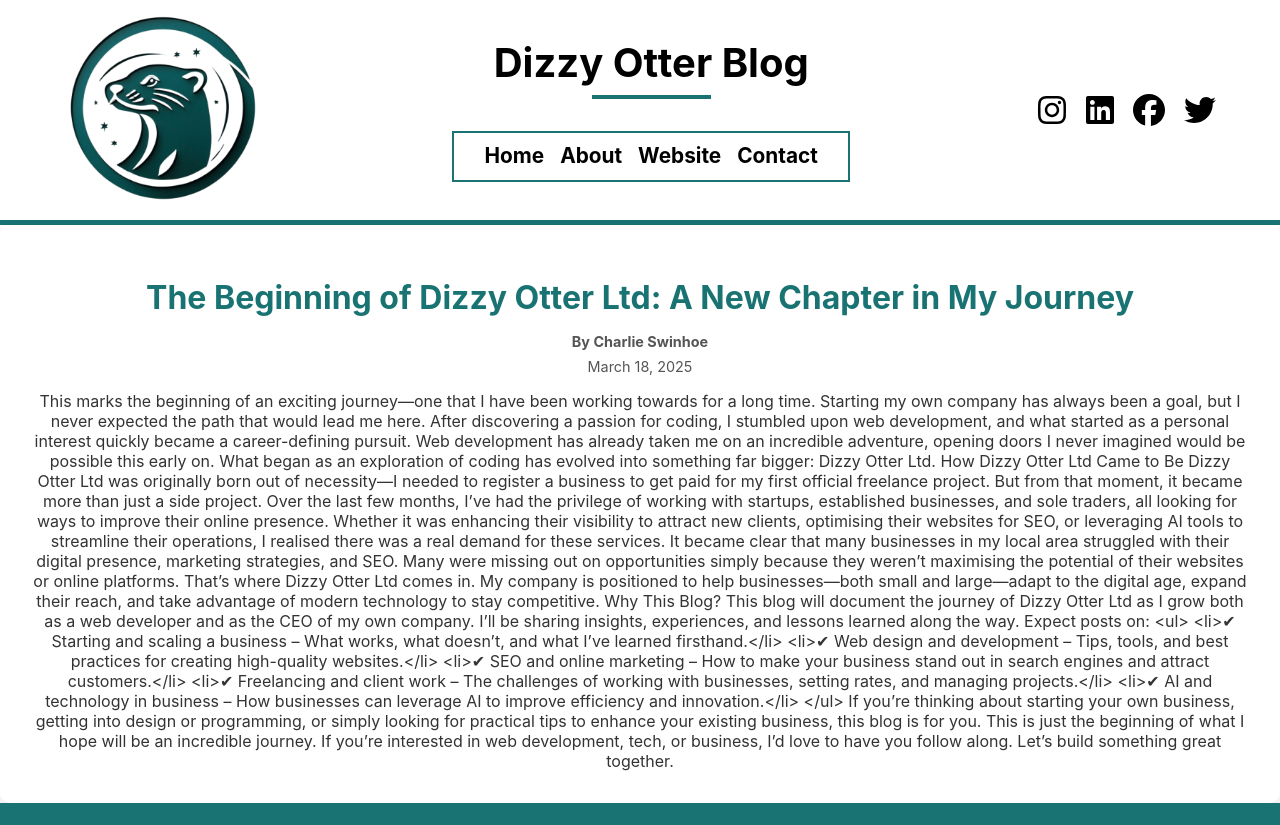
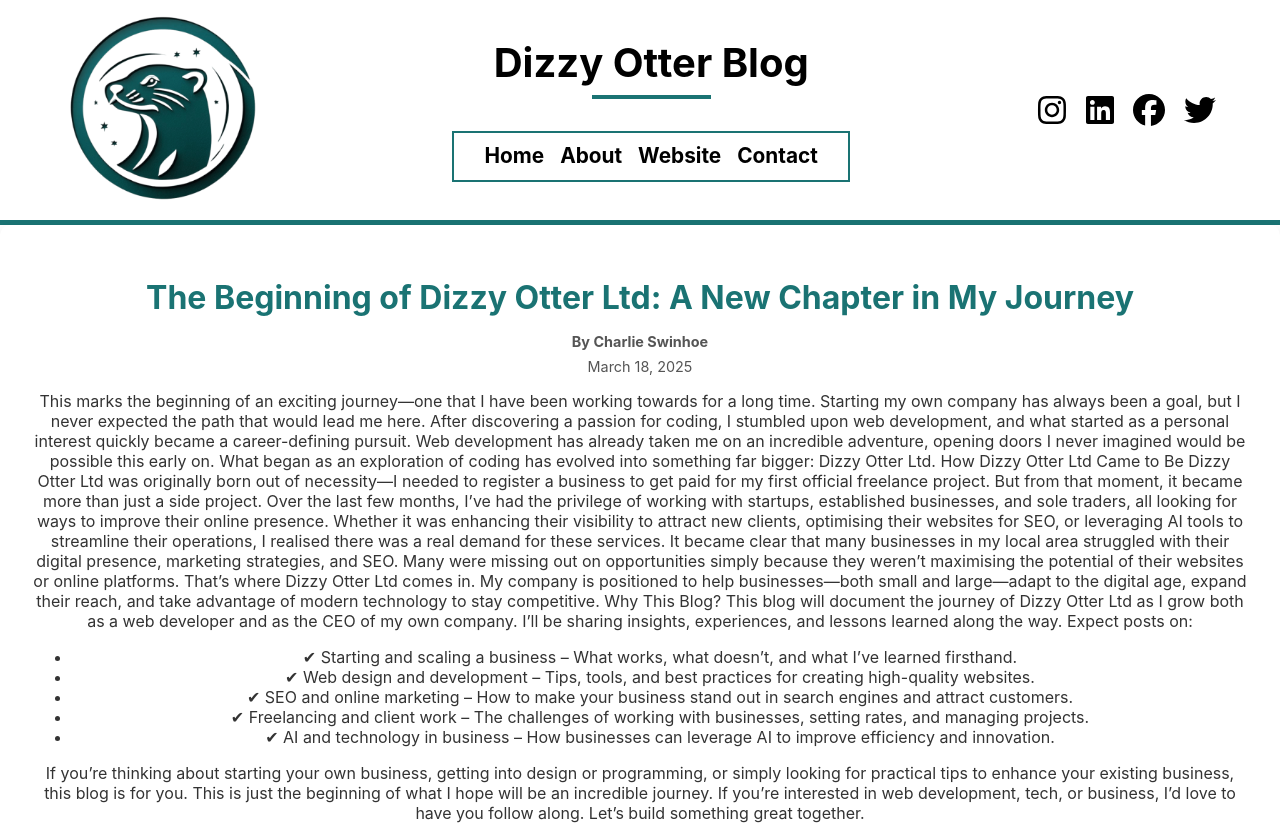
Before and after one commit to cswin10/Dizzy-Otter-Blog, a React (Create React App) app: page /blog/1 in a window 1280 px wide. Shown: the top 825 px of the page. Built offline with nearby package versions, Linux system fonts and the light colour scheme.

Commit message:
Add route for BlogPostDetail and update App.js

```diff
--- a/src/components/BlogPostDetail.js
+++ b/src/components/BlogPostDetail.js
@@ -1,5 +1,6 @@
 import React from 'react';
 import { useParams } from 'react-router-dom';
+import parse from 'html-react-parser';
 import blogPosts from '../data/blogPosts.json';
 import './BlogPostDetail.css';
 
@@ -19,7 +20,7 @@ const BlogPostDetail = () => {
         <span className="blog-post-date">{post.date}</span>
       </div>
       <div className="blog-post-content">
-        {post.content}
+        {parse(post.content)}
       </div>
     </div>
   );
```
